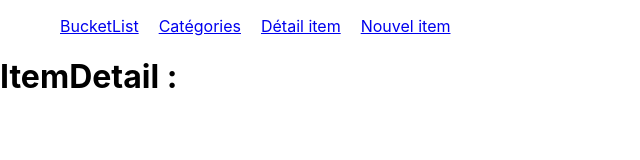
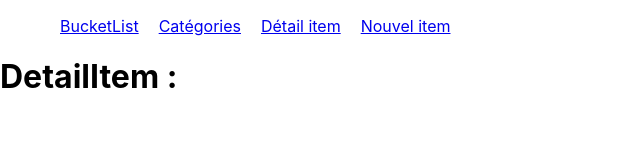
Before and after one commit to guillaumefavre/bucketlist-react, a React (Create React App) app: page /DetailItem in a window 1280 px wide. Shown: the top 160 px of the page, without its empty margins (0-640 px from the left). Built offline with nearby package versions, Linux system fonts and the light colour scheme; no server answers.

Commit message:
Routing : navigation vers DetailItem

```diff
--- a/src/App.js
+++ b/src/App.js
@@ -3,7 +3,7 @@ import './App.css';
 import BucketList from './components/BucketList';
 import NewItemForm from './components/NewItemForm';
 import CategoriesList from './components/CategoriesList';
-import ItemDetail from './components/ItemDetail';
+import DetailItem from './components/DetailItem';
 import NavigationBar from './components/NavigationBar';
 import { BrowserRouter as Router, Route } from 'react-router-dom';
 
@@ -101,7 +101,8 @@ class App extends Component {
             )}
           />
           <Route path="/Categories" exact component={CategoriesList}/>
-          <Route path="/DetailItem" exact component={ItemDetail}/>
+          <Route path="/DetailItem" exact component={DetailItem}/>
+          <Route path="/DetailItem/:slug" exact component={DetailItem}/>
           <Route
             path="/NewItem" exact
             render={(props) => (
--- /dev/null
+++ b/src/components/DetailItem.js
@@ -0,0 +1,17 @@
+import React from 'react'
+import { useParams, useLocation } from 'react-router-dom'
+
+function DetailItem(props) {
+
+    let {slug} = useParams();
+    let location = useLocation();
+
+    return(
+        <div>
+            <h1>DetailItem {slug} : {props.label} {props.age}</h1>
+            <span>{location.state && location.state.label}</span>
+        </div>
+    )
+}
+
+export default DetailItem;
--- a/src/components/Item.js
+++ b/src/components/Item.js
@@ -1,9 +1,12 @@
 import React from 'react'
 import icons from 'glyphicons'
+//import { useHistory } from 'react-router-dom'
+import { Link } from 'react-router-dom';
 
 function Item(props) {
 
     let itemClass = props.status === 'TODO' ? 'todo' : 'done'
+    //let history = useHistory();
 
     return(
         <div className="item">
@@ -11,9 +14,31 @@ function Item(props) {
                 onClick={() => props.changeStatus(props.id)}>
                 {icons.ok}
             </span>
-            <span className={itemClass} >
+            {/**
+            <span className={itemClass}
+                onClick={() => history.push({
+                    pathname: '/DetailItem/'+props.id,
+                    state: {
+                        id: props.id,
+                        label: props.label,
+                        status: props.status
+                    }
+                })}>
                 {props.label} ({props.status})
             </span>
+             */}
+            <Link className={itemClass}
+                to={{
+                    pathname: "/DetailItem/"+props.id,
+                    state: {
+                        id: props.id,
+                        label: props.label,
+                        status: props.status
+                    }
+                }}
+            >
+                {props.label} ({props.status})
+            </Link>
             <span className="glyphicon glyphicon-trash icon" aria-hidden="true"
                 onClick={() => props.removeItem(props.id)}>
                 {icons.cancel}
--- a/src/components/ItemDetail.js
+++ /dev/null
@@ -1,7 +0,0 @@
-import React from 'react'
-
-function ItemDetail(props) {
-    return <h1>ItemDetail : {props.name} {props.age}</h1>;
-}
-
-export default ItemDetail;
```
